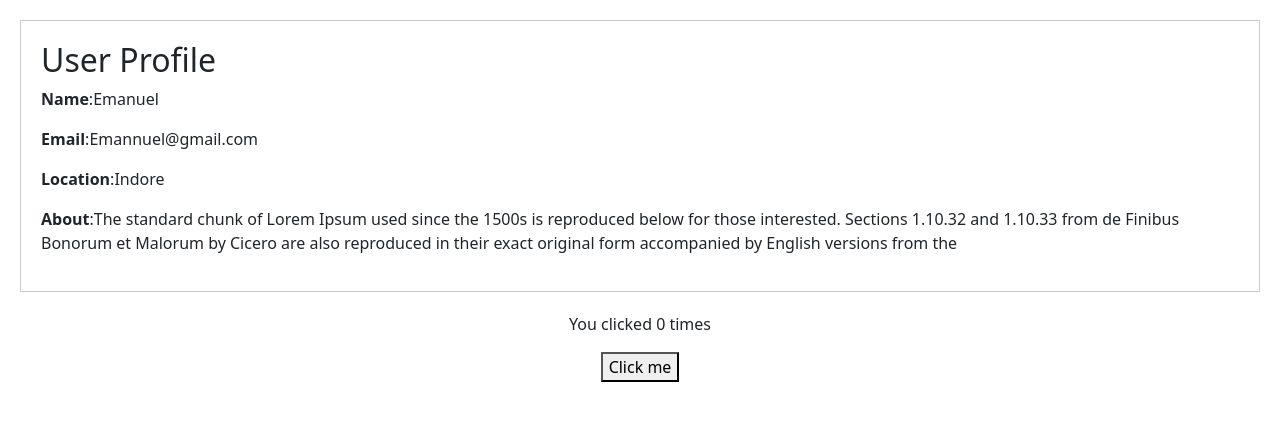
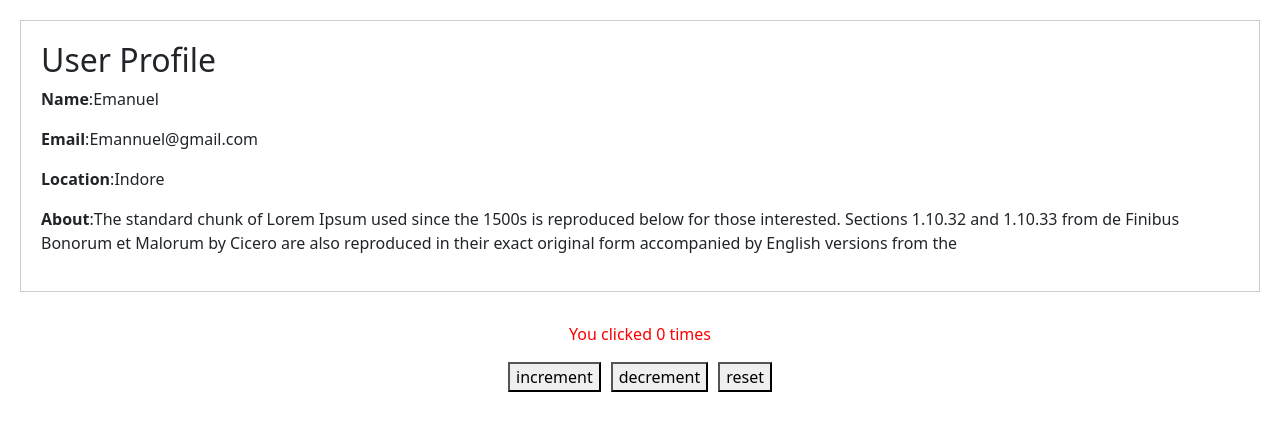
Before and after one commit to ayushpasi/react, a React (Create React App) app: page / in a window 1280 px wide. Shown: the top 430 px of the page. Built offline with nearby package versions, Linux system fonts and the light colour scheme.

Commit message:
counter added

```diff
--- a/src/components/Counter.js
+++ b/src/components/Counter.js
@@ -2,11 +2,50 @@ import React, { useState } from "react";
 
 const Counter = () => {
   const [count, setCount] = useState(0);
+  const increment = () => {
+    setCount(count + 1);
+  };
+  const decrement = () => {
+    setCount(count - 1);
+  };
+  const reset = () => {
+    setCount(0);
+  };
+  return (
+    <div
+      style={{
+        textAlign: "center",
+        padding: "10px",
+        margin: "20px",
+        color: "red",
+      }}
+    >
+      <p>You clicked {count} times</p>
+      <button
+        onClick={() => {
+          increment();
+        }}
+        style={{ margin: "0 5px" }}
+      >
+        increment
+      </button>
 
-  return (
-    <div style={{ textAlign: "center" }}>
-      <p>You clicked {count} times</p>
-      <button onClick={() => setCount(count + 1)}>Click me</button>
+      <button
+        onClick={() => {
+          decrement();
+        }}
+        style={{ margin: "0 5px" }}
+      >
+        decrement
+      </button>
+      <button
+        onClick={() => {
+          reset();
+        }}
+        style={{ margin: "0 5px" }}
+      >
+        reset
+      </button>
     </div>
   );
 };
```
